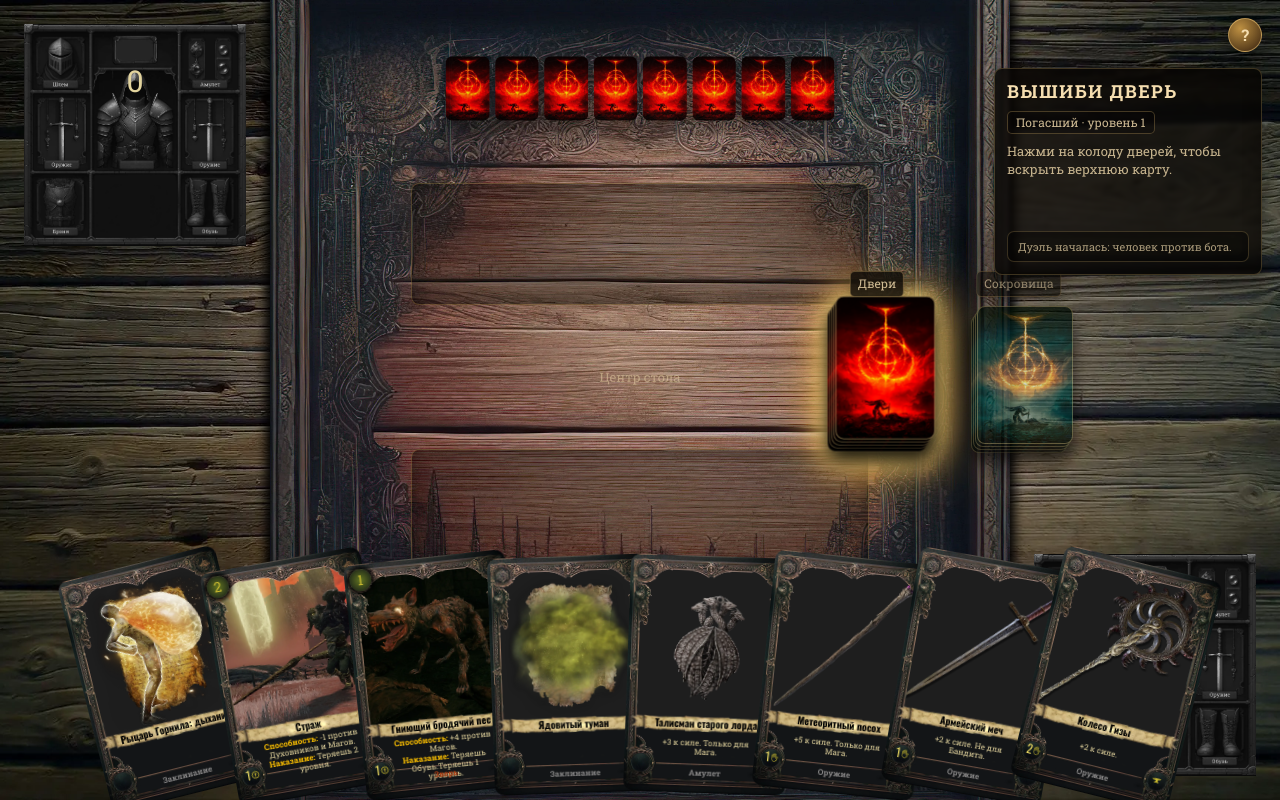
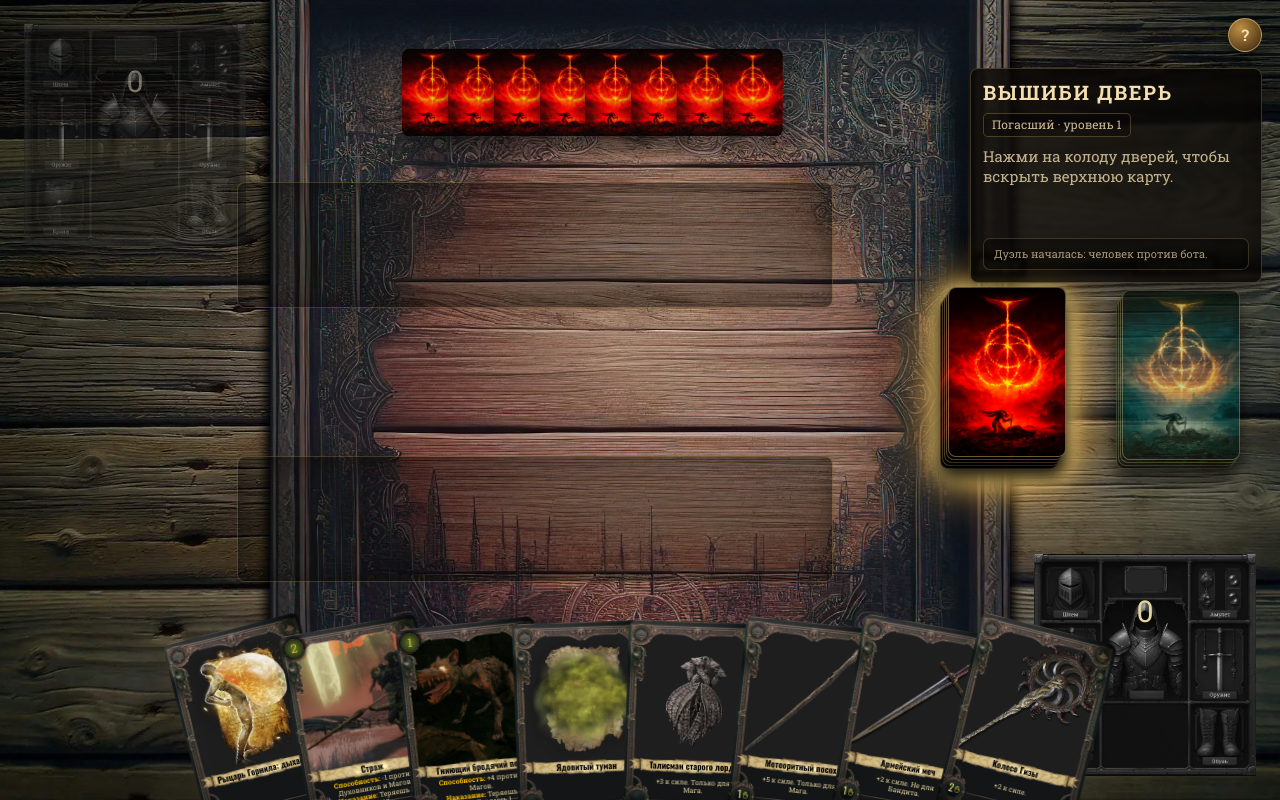
Before and after one commit to Ragna13377/eldenRingReact, a React (Vite) app: page / in a window 1280 px wide. Built offline with nearby package versions, Linux system fonts and the light colour scheme.

Commit message:
fix: adjust table layout and deck highlights

```diff
--- a/src/pages/Field/index.tsx
+++ b/src/pages/Field/index.tsx
@@ -539,9 +539,7 @@ const Field = () => {
 										{encounterCard.card.title}
 									</span>
 								</>
-							) : (
-								<span>Центр стола</span>
-							)}
+							) : null}
 						</div>
 					</div>
 					<div
--- a/src/pages/Field/style.module.scss
+++ b/src/pages/Field/style.module.scss
@@ -1,5 +1,6 @@
 $card-width: 162px;
 $field-offset: 40px;
+$board-width: 84%;
 
 .fieldContainer {
 	position: relative;
@@ -11,11 +12,16 @@ $field-offset: 40px;
 
 .field {
 	position: absolute;
-	inset: 0;
+	top: 0;
+	right: 0;
+	bottom: 0;
+	left: 0;
 	display: flex;
 	flex-direction: column;
 	align-items: center;
-	padding: 6.8% 84px 3%;
+	width: min(100%, $card-width * 5 + $field-offset * 2);
+	margin-inline: auto;
+	padding: 6.4% 72px 2.4%;
 }
 
 $hand-height: 25%;
@@ -28,22 +34,23 @@ $hand-height: 25%;
 }
 
 .hand {
-	width: 100%;
+	width: $board-width;
 	height: $hand-height;
 }
 
 .arena {
 	display: grid;
-	grid-template-rows: 0.86fr 132px 0.92fr;
+	grid-template-rows: 0.86fr 136px 0.92fr;
 	gap: 6px;
-	width: 80%;
+	width: min(calc($board-width + 210px), 100%);
 	height: 47%;
 	padding: 2px 0;
+	transform: translateX(-105px);
 }
 
 .enemyArena, .playerArena {
 	width: 100%;
-	min-height: 122px;
+	min-height: 126px;
 	justify-content: center;
 	border: 1px solid rgba(214, 170, 82, 0.24);
 	border-radius: 8px;
@@ -69,7 +76,7 @@ $hand-height: 25%;
 	z-index: 30;
 	display: grid;
 	gap: 9px;
-	width: 268px;
+	width: 292px;
 	padding: 12px;
 	border: 1px solid rgba(241, 200, 119, 0.22);
 	border-radius: 8px;
@@ -82,7 +89,7 @@ $hand-height: 25%;
 }
 
 .phaseTitle {
-	font-size: 18px;
+	font-size: 20px;
 	font-weight: 700;
 	text-transform: uppercase;
 	letter-spacing: 0.08em;
@@ -100,7 +107,7 @@ $hand-height: 25%;
 
 .phaseStatus {
 	color: rgba(245, 222, 176, 0.78);
-	font-size: 13px;
+	font-size: 15px;
 	line-height: 1.35;
 }
 
@@ -233,9 +240,13 @@ $hand-height: 25%;
 	justify-content: center;
 	gap: 8px;
 	height: 100%;
-	transform: translateY(-6px) scale(0.68);
+	transform: translateY(-2px) scale(0.72);
 	transform-origin: top center;
 	opacity: 0.92;
+}
+
+.enemyHand .cardBack {
+	margin-inline: -14px;
 }
 
 .playerHand {
@@ -243,7 +254,8 @@ $hand-height: 25%;
 	height: 100%;
 	min-width: 0;
 	padding-bottom: 0;
-	transform: translateY(26px);
+	transform: translateY(54px) scale(0.86);
+	transform-origin: bottom center;
 }
 
 .handCard {
@@ -251,7 +263,7 @@ $hand-height: 25%;
 	--card-count: 1;
 
 	position: relative;
-	margin-inline: -18px;
+	margin-inline: -22px;
 	transform:
 		translateY(calc(var(--card-index) * 0px))
 		rotate(calc((var(--card-index) - (var(--card-count) - 1) / 2) * 4deg));
@@ -271,11 +283,11 @@ $hand-height: 25%;
 .deckControls {
 	position: absolute;
 	top: 48%;
-	right: -68px;
+	right: -238px;
 	z-index: 5;
 	display: flex;
 	flex-direction: row;
-	gap: 24px;
+	gap: 30px;
 	margin: 0;
 	padding: 0;
 	border: 0;
@@ -295,8 +307,8 @@ $hand-height: 25%;
 	position: relative;
 	display: grid;
 	place-items: center;
-	width: 118px;
-	height: 158px;
+	width: 146px;
+	height: 196px;
 	padding: 0;
 	border: 0;
 	color: #f5deb0;
@@ -317,12 +329,12 @@ $hand-height: 25%;
 	left: 50%;
 	z-index: 2;
 	width: max-content;
-	max-width: 105px;
+	max-width: 132px;
 	padding: 5px 7px;
 	border: 1px solid rgba(241, 200, 119, 0.3);
 	border-radius: 5px;
 	color: rgba(245, 222, 176, 0.82);
-	font-size: 12px;
+	font-size: 13px;
 	background: rgba(12, 9, 7, 0.82);
 	box-shadow: 0 6px 14px rgba(0, 0, 0, 0.32);
 	transform: translateX(-50%);
@@ -331,8 +343,8 @@ $hand-height: 25%;
 .deckStack {
 	position: relative;
 	display: block;
-	width: 96px;
-	height: 138px;
+	width: 118px;
+	height: 170px;
 }
 
 .deckLayer {
@@ -370,7 +382,6 @@ $hand-height: 25%;
 	filter:
 		drop-shadow(0 0 10px rgba(255, 231, 139, 1))
 		drop-shadow(0 0 24px rgba(255, 180, 62, 0.9));
-	animation: activeDeckPulse 0.9s ease-in-out infinite alternate;
 }
 
 .rulesHelp {
@@ -457,16 +468,6 @@ $hand-height: 25%;
 	}
 }
 
-@keyframes activeDeckPulse {
-	from {
-		transform: translateY(0) scale(1);
-	}
-
-	to {
-		transform: translateY(-4px) scale(1.04);
-	}
-}
-
 @keyframes revealCard {
 	from {
 		opacity: 0;
--- a/src/processes/Game/Game.module.scss
+++ b/src/processes/Game/Game.module.scss
@@ -23,6 +23,9 @@ $field-size: minmax(740px, 54vw);
 .leftPanel {
 	justify-content: start;
 	align-items: start;
+	opacity: 0.48;
+	filter: grayscale(0.45) saturate(0.65);
+	pointer-events: none;
 }
 
 .rightPanel {
```
